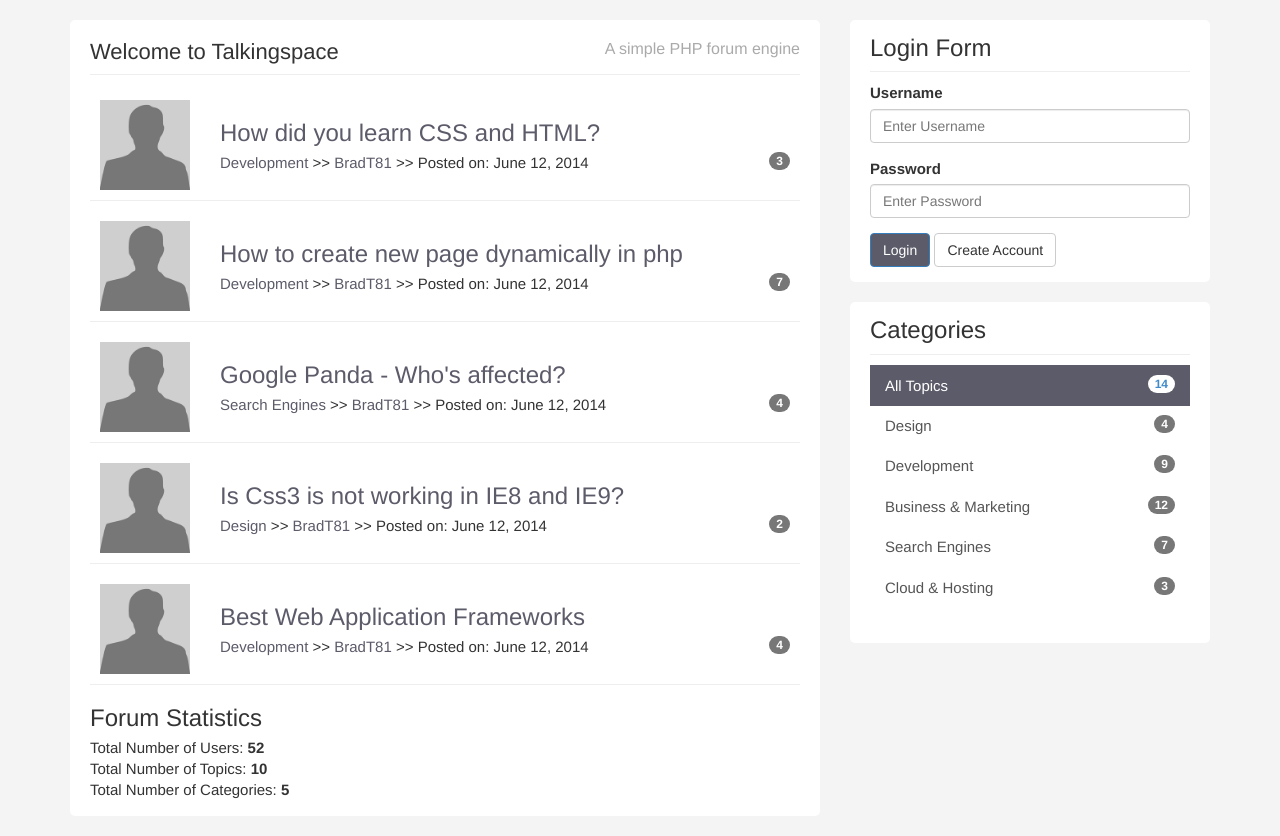
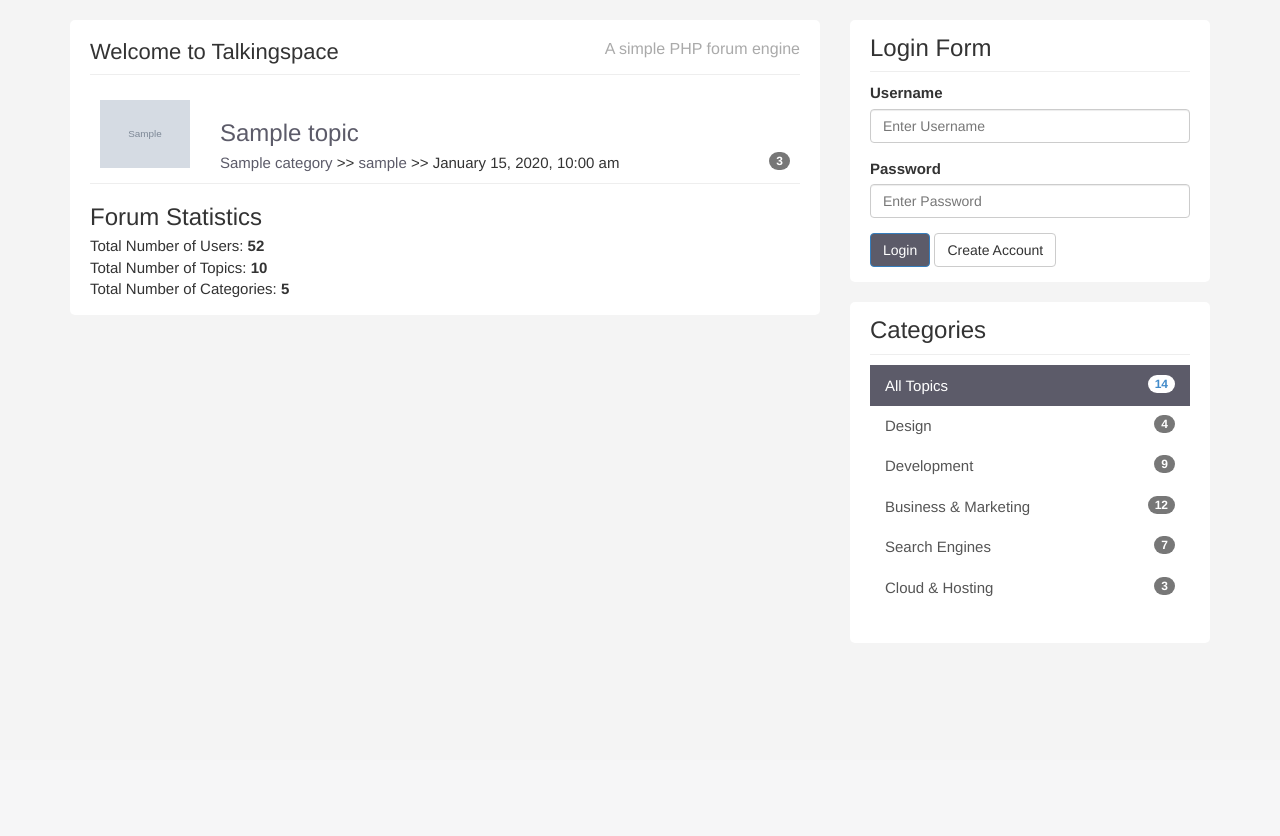
Before and after one commit to JeffShomali/PHPForum, a PHP site: page / in a window 1280 px wide. Shown: the part 40-876 px from the top of the page. After the commit the page ends 636 px from the top, so only its background shows below. Run offline with PHP 8.4, Linux system fonts and the light colour scheme; tables that the repository leaves empty hold one stand-in row (values such as "Sample post"); grey boxes marked "Sample" are stand-in pictures; some libraries are stand-ins or nearby versions.

Commit message:
Working With Topic Class
1) libraries/Topic.php:
      Creating a Topic Class that is responsible to connect to
database and retrieve all topics.
2) index.php:
      Initiating topic object and use Topic class to get all topics
from DB and passing it to the topics variable.
3) templates/frontpage.php:
      Removing all the static html and make it dynamic. passing topics
variable form index.html and use foreach loop to display all topic
(title, category, name, user, username …)

```diff
--- a/helpers/format_helper.php
+++ b/helpers/format_helper.php
@@ -0,0 +1,23 @@
+<?php
+
+/**
+ * Formatting URL
+ */
+function urlFormat($str){
+     //Stripping out all whitespaces
+     $str = preg_replace('/\s*/', '', $str);
+     //Converting to lowercase
+     $str = strtolower($str);
+     //Encodeing URL
+     $str = urlencode($str);
+     //Returning the Formatted URL
+     return $str;
+}
+
+/**
+ * Simple Date Formatter Function
+ */
+function formatDate($date){
+     $date = date("F j, Y, g:i a", strtotime($date));
+     return $date;
+}
--- a/index.php
+++ b/index.php
@@ -1,11 +1,14 @@
 <?php require('core/init.php'); ?>
 
 <?php
+//Create Topic Object
+$topic =  new Topic;
+
 //Get Template and Assign Vars
 $template = new Template('templates/frontpage.php');
 
 //Assign variables
-// $template->heading = "This is the template heading";
+ $template->topics = $topic->getAllTopics();
 
 
 //Dsiplay template
--- a/libraries/Topic.php
+++ b/libraries/Topic.php
@@ -0,0 +1,40 @@
+<?php
+
+class Topic {
+     //Initialize the DB variable
+     private $db;
+
+     /**
+      * Constructor
+      */
+     public function __construct(){
+          $this->db = new Database;
+     }
+
+     /**
+      *  Get All Topics
+      */
+      public function getAllTopics(){
+           $this->db->query("SELECT topics.*, users.username, users.avatar, categories.name FROM topics
+                              INNER JOIN users
+                              ON topics.user_id = users.id
+                              INNER JOIN categories
+                              ON topics.category_id = categories.id;
+                              ORDER BY create_date DESC
+                               ");
+          //Assign Result
+          $results = $this->db->resultset();
+          return $results;
+      }
+
+
+
+
+
+
+
+
+
+
+
+}
--- a/templates/frontpage.php
+++ b/templates/frontpage.php
@@ -1,86 +1,30 @@
 <?php include('includes/header.php'); ?>
 <ul id="topics">
+     <?php if($topics) : ?>
+          <?php foreach($topics as $topic) : ?>
           	<li class="topic">
           		<div class="row">
           		     <div class="col-md-2">
-								<img class="avatar pull-left" src="img/gravatar.jpg" />
+          			     <img class="avatar pull-left" src="img/<?php echo $topic->avatar; ?>" />
           		     </div>
           		     <div class="col-md-10">
           			<div class="topic-content pull-right">
-									<h3><a href="topic.html">How did you learn CSS and HTML?</a></h3>
+          				<h3><a href="topic.html"><?php echo $topic->title ;?></a></h3>
           				<div class="topic-info">
-										<a href="category.html">Development</a> >> <a href="profile.html">BradT81</a> >> Posted on: June 12, 2014
+          					<a href="topics.php?category=<?php echo urlFormat($topic->category_id); ?>"><?php echo $topic->name;?></a> >>
+                                   <a href="topics.php?user=<?php echo urlFormat($topic->user_id); ?>"><?php echo $topic->username;?></a> >>
+                                    <?php echo formatDate($topic->create_date); ?>
           					<span class="badge pull-right">3</span>
           				</div>
           			     </div>
           		     </div>
           	     </div>
                </li>
-					<li class="topic">
-						<div class="row">
-							<div class="col-md-2">
-								<img class="avatar pull-left" src="img/gravatar.jpg" />
-							</div>
-							<div class="col-md-10">
-								<div class="topic-content pull-right">
-									<h3><a href="topic.html">How to create new page dynamically in php</a> </h3>
-									<div class="topic-info">
-										<a href="category.html">Development</a> >> <a href="profile.html">BradT81</a> >> Posted on: June 12, 2014
-										<span class="badge pull-right">7</span>
-									</div>
-								</div>
-							</div>
-						</div>
-					</li>
-					<li class="topic">
-						<div class="row">
-							<div class="col-md-2">
-								<img class="avatar pull-left" src="img/gravatar.jpg" />
-							</div>
-							<div class="col-md-10">
-								<div class="topic-content pull-right">
-									<h3><a href="topic.html">Google Panda - Who's affected?</a></h3>
-									<div class="topic-info">
-										<a href="category.html">Search Engines</a> >> <a href="profile.html">BradT81</a> >> Posted on: June 12, 2014
-										<span class="badge pull-right">4</span>
-									</div>
-								</div>
-							</div>
-						</div>
-					</li>
-					<li class="topic">
-						<div class="row">
-							<div class="col-md-2">
-								<img class="avatar pull-left" src="img/gravatar.jpg" />
-							</div>
-							<div class="col-md-10">
-								<div class="topic-content pull-right">
-									<h3><a href="topic.html">Is Css3 is not working in IE8 and IE9?</a></h3>
-									<div class="topic-info">
-										<a href="category.html">Design</a> >> <a href="profile.html">BradT81</a> >> Posted on: June 12, 2014
-										<span class="badge pull-right">2</span>
-									</div>
-								</div>
-							</div>
-						</div>
-					</li>
-					<li class="topic">
-						<div class="row">
-							<div class="col-md-2">
-								<img class="avatar pull-left" src="img/gravatar.jpg" />
-							</div>
-							<div class="col-md-10">
-								<div class="topic-content pull-right">
-									<h3><a href="topic.html">Best Web Application Frameworks</a></h3>
-									<div class="topic-info">
-										<a href="category.html">Development</a> >> <a href="profile.html">BradT81</a> >> Posted on: June 12, 2014
-										<span class="badge pull-right">4</span>
-									</div>
-								</div>
-							</div>
-						</div>
-					</li>
+          <?php endforeach;   ?>
 </ul>
+<?php else : ?>
+     <p>No Topics Found!</p>
+<?php endif; ?>
 						<h3>Forum Statistics</h3>
 					<ul>
 						<li>Total Number of Users: <strong>52</strong></li>
```
Lines whose indentation alone changed are shown as unchanged.
